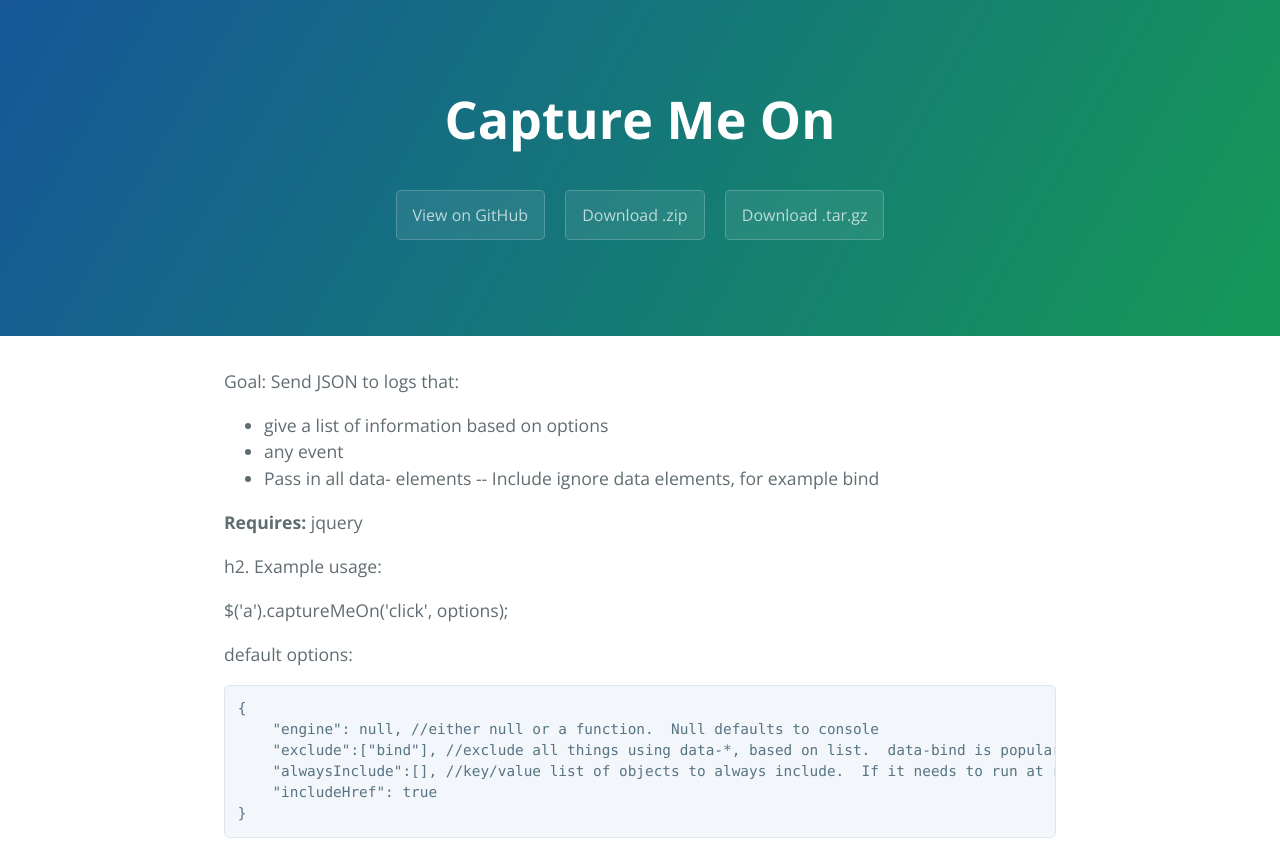
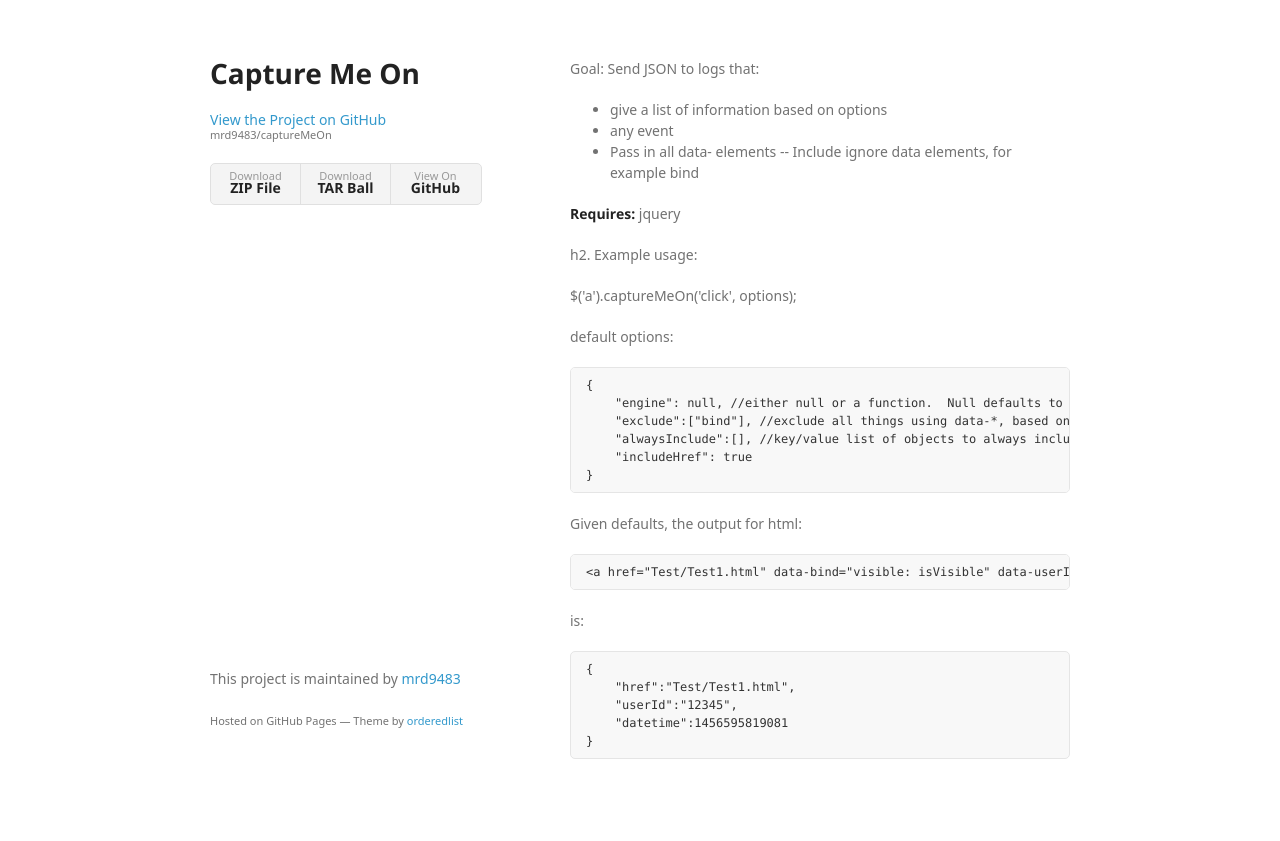
Before and after one commit to mrd9483/captureMeOn, a plain HTML site: page index.html in a window 1280 px wide. Shown: the top 841 px of the page. Drawn offline with nearby package versions, Linux system fonts and the light colour scheme; a web font is replaced by a local one.

Commit message:
Create gh-pages branch via GitHub

```diff
--- a/index.html
+++ b/index.html
@@ -1,25 +1,34 @@
-<!DOCTYPE html>
-<html lang="en-us">
+<!doctype html>
+<html>
   <head>
-    <meta charset="UTF-8">
+    <meta charset="utf-8">
+    <meta http-equiv="X-UA-Compatible" content="chrome=1">
     <title>Capture Me On by mrd9483</title>
-    <meta name="viewport" content="width=device-width, initial-scale=1">
-    <link rel="stylesheet" type="text/css" href="stylesheets/normalize.css" media="screen">
-    <link href='https://fonts.googleapis.com/css?family=Open+Sans:400,700' rel='stylesheet' type='text/css'>
-    <link rel="stylesheet" type="text/css" href="stylesheets/stylesheet.css" media="screen">
-    <link rel="stylesheet" type="text/css" href="stylesheets/github-light.css" media="screen">
+
+    <link rel="stylesheet" href="stylesheets/styles.css">
+    <link rel="stylesheet" href="stylesheets/github-light.css">
+    <meta name="viewport" content="width=device-width">
+    <!--[if lt IE 9]>
+    <script src="//html5shiv.googlecode.com/svn/trunk/html5.js"></script>
+    <![endif]-->
   </head>
   <body>
-    <section class="page-header">
-      <h1 class="project-name">Capture Me On</h1>
-      <h2 class="project-tagline"></h2>
-      <a href="https://github.com/mrd9483/captureMeOn" class="btn">View on GitHub</a>
-      <a href="https://github.com/mrd9483/captureMeOn/zipball/master" class="btn">Download .zip</a>
-      <a href="https://github.com/mrd9483/captureMeOn/tarball/master" class="btn">Download .tar.gz</a>
-    </section>
+    <div class="wrapper">
+      <header>
+        <h1>Capture Me On</h1>
+        <p></p>
 
-    <section class="main-content">
-      <p>Goal: Send JSON to logs that:</p>
+        <p class="view"><a href="https://github.com/mrd9483/captureMeOn">View the Project on GitHub <small>mrd9483/captureMeOn</small></a></p>
+
+
+        <ul>
+          <li><a href="https://github.com/mrd9483/captureMeOn/zipball/master">Download <strong>ZIP File</strong></a></li>
+          <li><a href="https://github.com/mrd9483/captureMeOn/tarball/master">Download <strong>TAR Ball</strong></a></li>
+          <li><a href="https://github.com/mrd9483/captureMeOn">View On <strong>GitHub</strong></a></li>
+        </ul>
+      </header>
+      <section>
+        <p>Goal: Send JSON to logs that:</p>
 
 <ul>
 <li>give a list of information based on options</li>
@@ -57,15 +66,13 @@
     "datetime":1456595819081
 }
 </code></pre>
-
-      <footer class="site-footer">
-        <span class="site-footer-owner"><a href="https://github.com/mrd9483/captureMeOn">Capture Me On</a> is maintained by <a href="https://github.com/mrd9483">mrd9483</a>.</span>
-
-        <span class="site-footer-credits">This page was generated by <a href="https://pages.github.com">GitHub Pages</a> using the <a href="https://github.com/jasonlong/cayman-theme">Cayman theme</a> by <a href="https://twitter.com/jasonlong">Jason Long</a>.</span>
+      </section>
+      <footer>
+        <p>This project is maintained by <a href="https://github.com/mrd9483">mrd9483</a></p>
+        <p><small>Hosted on GitHub Pages &mdash; Theme by <a href="https://github.com/orderedlist">orderedlist</a></small></p>
       </footer>
-
-    </section>
-
+    </div>
+    <script src="javascripts/scale.fix.js"></script>
 
   </body>
 </html>
--- /dev/null
+++ b/javascripts/scale.fix.js
@@ -0,0 +1,17 @@
+var metas = document.getElementsByTagName('meta');
+var i;
+if (navigator.userAgent.match(/iPhone/i)) {
+  for (i=0; i<metas.length; i++) {
+    if (metas[i].name == "viewport") {
+      metas[i].content = "width=device-width, minimum-scale=1.0, maximum-scale=1.0";
+    }
+  }
+  document.addEventListener("gesturestart", gestureStart, false);
+}
+function gestureStart() {
+  for (i=0; i<metas.length; i++) {
+    if (metas[i].name == "viewport") {
+      metas[i].content = "width=device-width, minimum-scale=0.25, maximum-scale=1.6";
+    }
+  }
+}
--- /dev/null
+++ b/stylesheets/styles.css
@@ -0,0 +1,324 @@
+@font-face {
+  font-family: 'Noto Sans';
+  font-weight: 400;
+  font-style: normal;
+  src: url('../fonts/Noto-Sans-regular/Noto-Sans-regular.eot');
+  src: url('../fonts/Noto-Sans-regular/Noto-Sans-regular.eot?#iefix') format('embedded-opentype'),
+       local('Noto Sans'),
+       local('Noto-Sans-regular'),
+       url('../fonts/Noto-Sans-regular/Noto-Sans-regular.woff2') format('woff2'),
+       url('../fonts/Noto-Sans-regular/Noto-Sans-regular.woff') format('woff'),
+       url('../fonts/Noto-Sans-regular/Noto-Sans-regular.ttf') format('truetype'),
+       url('../fonts/Noto-Sans-regular/Noto-Sans-regular.svg#NotoSans') format('svg');
+}
+
+@font-face {
+  font-family: 'Noto Sans';
+  font-weight: 700;
+  font-style: normal;
+  src: url('../fonts/Noto-Sans-700/Noto-Sans-700.eot');
+  src: url('../fonts/Noto-Sans-700/Noto-Sans-700.eot?#iefix') format('embedded-opentype'),
+       local('Noto Sans Bold'),
+       local('Noto-Sans-700'),
+       url('../fonts/Noto-Sans-700/Noto-Sans-700.woff2') format('woff2'),
+       url('../fonts/Noto-Sans-700/Noto-Sans-700.woff') format('woff'),
+       url('../fonts/Noto-Sans-700/Noto-Sans-700.ttf') format('truetype'),
+       url('../fonts/Noto-Sans-700/Noto-Sans-700.svg#NotoSans') format('svg');
+}
+
+@font-face {
+  font-family: 'Noto Sans';
+  font-weight: 400;
+  font-style: italic;
+  src: url('../fonts/Noto-Sans-italic/Noto-Sans-italic.eot');
+  src: url('../fonts/Noto-Sans-italic/Noto-Sans-italic.eot?#iefix') format('embedded-opentype'),
+       local('Noto Sans Italic'),
+       local('Noto-Sans-italic'),
+       url('../fonts/Noto-Sans-italic/Noto-Sans-italic.woff2') format('woff2'),
+       url('../fonts/Noto-Sans-italic/Noto-Sans-italic.woff') format('woff'),
+       url('../fonts/Noto-Sans-italic/Noto-Sans-italic.ttf') format('truetype'),
+       url('../fonts/Noto-Sans-italic/Noto-Sans-italic.svg#NotoSans') format('svg');
+}
+
+@font-face {
+  font-family: 'Noto Sans';
+  font-weight: 700;
+  font-style: italic;
+  src: url('../fonts/Noto-Sans-700italic/Noto-Sans-700italic.eot');
+  src: url('../fonts/Noto-Sans-700italic/Noto-Sans-700italic.eot?#iefix') format('embedded-opentype'),
+       local('Noto Sans Bold Italic'),
+       local('Noto-Sans-700italic'),
+       url('../fonts/Noto-Sans-700italic/Noto-Sans-700italic.woff2') format('woff2'),
+       url('../fonts/Noto-Sans-700italic/Noto-Sans-700italic.woff') format('woff'),
+       url('../fonts/Noto-Sans-700italic/Noto-Sans-700italic.ttf') format('truetype'),
+       url('../fonts/Noto-Sans-700italic/Noto-Sans-700italic.svg#NotoSans') format('svg');
+}
+
+body {
+  background-color: #fff;
+  padding:50px;
+  font: 14px/1.5 "Noto Sans", "Helvetica Neue", Helvetica, Arial, sans-serif;
+  color:#727272;
+  font-weight:400;
+}
+
+h1, h2, h3, h4, h5, h6 {
+  color:#222;
+  margin:0 0 20px;
+}
+
+p, ul, ol, table, pre, dl {
+  margin:0 0 20px;
+}
+
+h1, h2, h3 {
+  line-height:1.1;
+}
+
+h1 {
+  font-size:28px;
+}
+
+h2 {
+  color:#393939;
+}
+
+h3, h4, h5, h6 {
+  color:#494949;
+}
+
+a {
+  color:#39c;
+  text-decoration:none;
+}
+
+a:hover {
+  color:#069;
+}
+
+a small {
+  font-size:11px;
+  color:#777;
+  margin-top:-0.3em;
+  display:block;
+}
+
+a:hover small {
+  color:#777;
+}
+
+.wrapper {
+  width:860px;
+  margin:0 auto;
+}
+
+blockquote {
+  border-left:1px solid #e5e5e5;
+  margin:0;
+  padding:0 0 0 20px;
+  font-style:italic;
+}
+
+code, pre {
+  font-family:Monaco, Bitstream Vera Sans Mono, Lucida Console, Terminal, Consolas, Liberation Mono, DejaVu Sans Mono, Courier New, monospace;
+  color:#333;
+  font-size:12px;
+}
+
+pre {
+  padding:8px 15px;
+  background: #f8f8f8;
+  border-radius:5px;
+  border:1px solid #e5e5e5;
+  overflow-x: auto;
+}
+
+table {
+  width:100%;
+  border-collapse:collapse;
+}
+
+th, td {
+  text-align:left;
+  padding:5px 10px;
+  border-bottom:1px solid #e5e5e5;
+}
+
+dt {
+  color:#444;
+  font-weight:700;
+}
+
+th {
+  color:#444;
+}
+
+img {
+  max-width:100%;
+}
+
+header {
+  width:270px;
+  float:left;
+  position:fixed;
+  -webkit-font-smoothing:subpixel-antialiased;
+}
+
+header ul {
+  list-style:none;
+  height:40px;
+  padding:0;
+  background: #f4f4f4;
+  border-radius:5px;
+  border:1px solid #e0e0e0;
+  width:270px;
+}
+
+header li {
+  width:89px;
+  float:left;
+  border-right:1px solid #e0e0e0;
+  height:40px;
+}
+
+header li:first-child a {
+  border-radius:5px 0 0 5px;
+}
+
+header li:last-child a {
+  border-radius:0 5px 5px 0;
+}
+
+header ul a {
+  line-height:1;
+  font-size:11px;
+  color:#999;
+  display:block;
+  text-align:center;
+  padding-top:6px;
+  height:34px;
+}
+
+header ul a:hover {
+  color:#999;
+}
+
+header ul a:active {
+  background-color:#f0f0f0;
+}
+
+strong {
+  color:#222;
+  font-weight:700;
+}
+
+header ul li + li + li {
+  border-right:none;
+  width:89px;
+}
+
+header ul a strong {
+  font-size:14px;
+  display:block;
+  color:#222;
+}
+
+section {
+  width:500px;
+  float:right;
+  padding-bottom:50px;
+}
+
+small {
+  font-size:11px;
+}
+
+hr {
+  border:0;
+  background:#e5e5e5;
+  height:1px;
+  margin:0 0 20px;
+}
+
+footer {
+  width:270px;
+  float:left;
+  position:fixed;
+  bottom:50px;
+  -webkit-font-smoothing:subpixel-antialiased;
+}
+
+@media print, screen and (max-width: 960px) {
+
+  div.wrapper {
+    width:auto;
+    margin:0;
+  }
+
+  header, section, footer {
+    float:none;
+    position:static;
+    width:auto;
+  }
+
+  header {
+    padding-right:320px;
+  }
+
+  section {
+    border:1px solid #e5e5e5;
+    border-width:1px 0;
+    padding:20px 0;
+    margin:0 0 20px;
+  }
+
+  header a small {
+    display:inline;
+  }
+
+  header ul {
+    position:absolute;
+    right:50px;
+    top:52px;
+  }
+}
+
+@media print, screen and (max-width: 720px) {
+  body {
+    word-wrap:break-word;
+  }
+
+  header {
+    padding:0;
+  }
+
+  header ul, header p.view {
+    position:static;
+  }
+
+  pre, code {
+    word-wrap:normal;
+  }
+}
+
+@media print, screen and (max-width: 480px) {
+  body {
+    padding:15px;
+  }
+
+  header ul {
+    width:99%;
+  }
+
+  header li, header ul li + li + li {
+    width:33%;
+  }
+}
+
+@media print {
+  body {
+    padding:0.4in;
+    font-size:12pt;
+    color:#444;
+  }
+}
```
